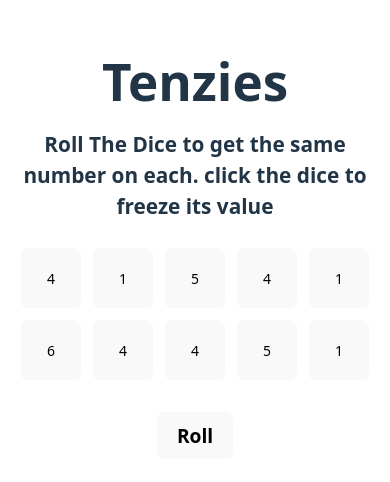
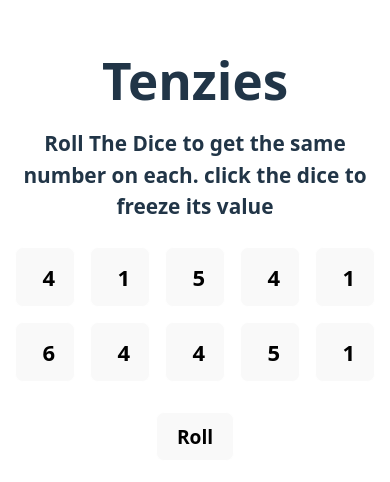
Before and after one commit to ETKHAN/Tenzies_Game, a React (Vite) app: page / in a window 390 px wide. Shown: the part 168-650 px from the top of the page. Built offline with nearby package versions, Linux system fonts and the light colour scheme.

Commit message:
Btn Adjusted

```diff
--- a/src/App.css
+++ b/src/App.css
@@ -28,15 +28,16 @@ p{
   width: 100%;
   margin: 0 auto;
   display: grid;
-  grid-template-columns: repeat(auto-fit, minmax(70px, 1fr));
-  gap: 10px;
+  grid-template-columns: repeat(5, minmax(50px, 1fr));
+  gap: 20px;
   padding: 20px 0;
 }
 
 .btn {
   aspect-ratio: 1 / 1; /* Makes the button square */
   border: 1px solid #fff;
-  font-size: 16px;
+  font-size: 22px;
+  font-weight: 600;
   cursor: pointer;
 }
 
@@ -60,10 +61,13 @@ p{
 
 @media (max-width: 450px) {
   .btn {
-    font-size: 14px;
+
+    font-size: 22px;
+    font-weight: 600;
   }
   .container{
 
-    grid-template-columns: repeat(auto-fit, minmax(60px, 1fr));
+    grid-template-columns: repeat(5, minmax(60px, 1fr));
+    gap: 15px;
   }
 }
```
